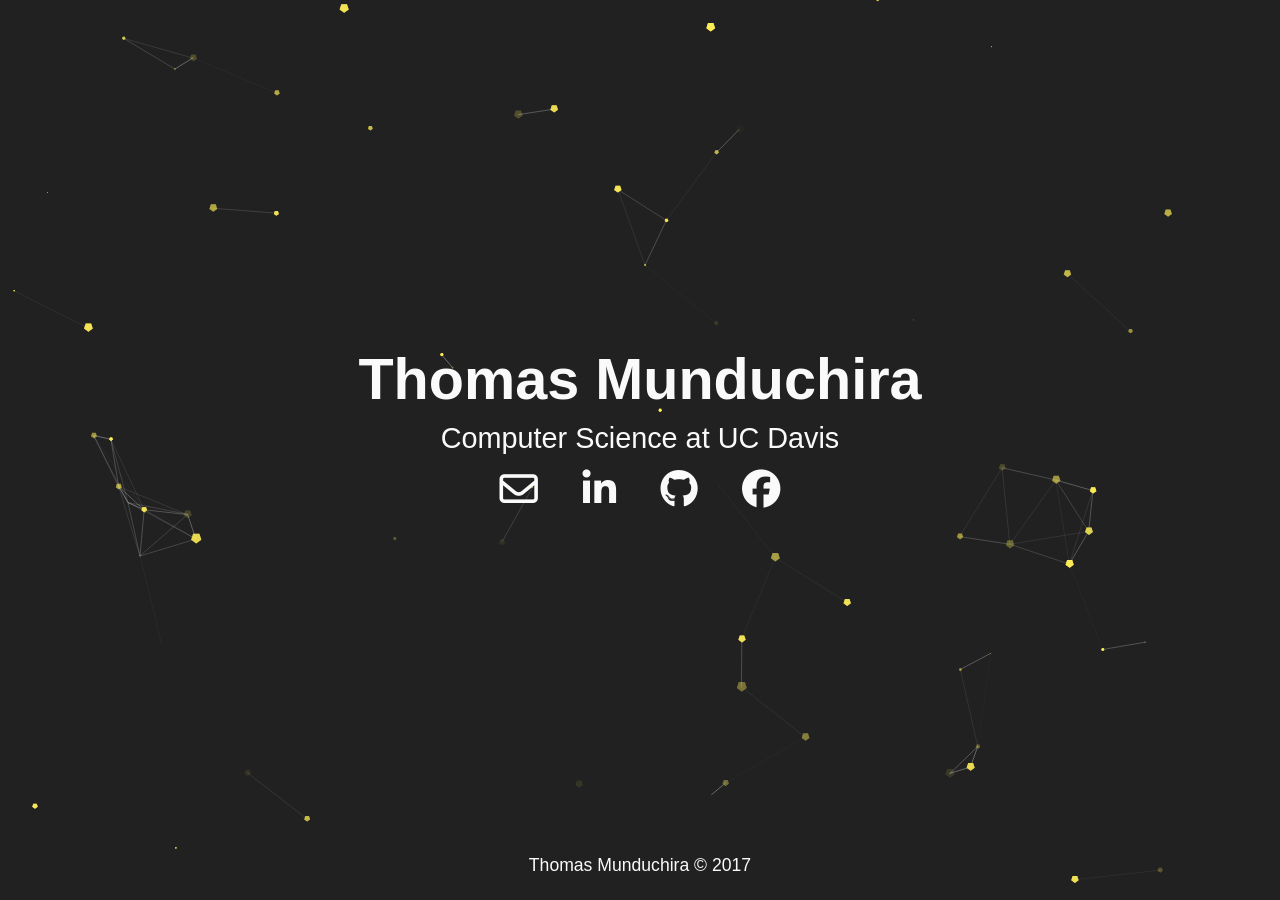
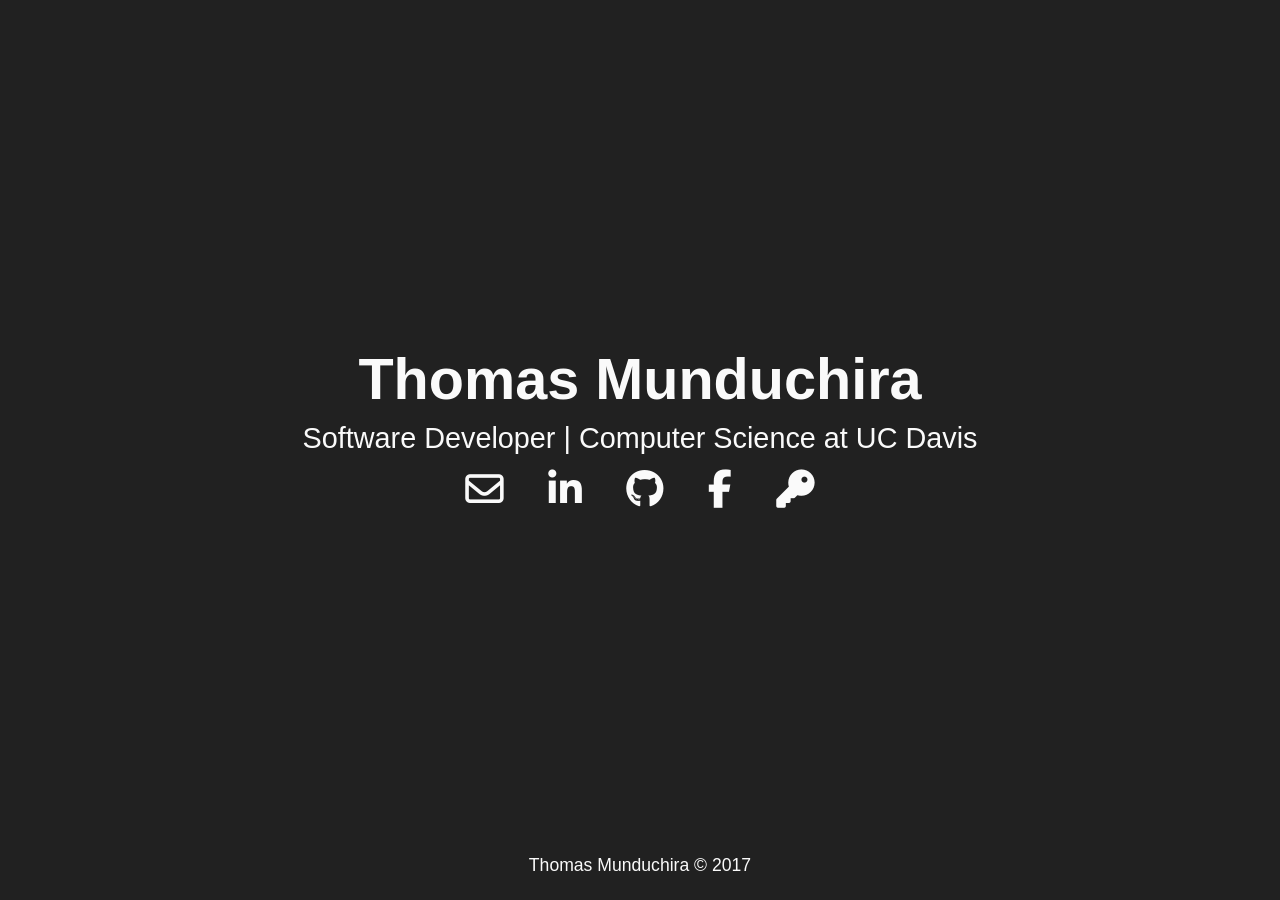
Before and after one commit to thomasmunduchira/thomasmunduchira.github.io, a Jekyll site: the page built from index.html, in a window 1280 px wide. Built offline with Jekyll 4.4.1, drawn with Linux system fonts in a browser that asks for light colours; nearby versions of some CDN libraries; some web fonts are replaced; some of the changed lines change nothing that is shown.

Commit message:
Remove particles and update icons

```diff
--- a/_config.yml
+++ b/_config.yml
@@ -1,5 +1,5 @@
 title: Thomas Munduchira
 email: thomas@thomasmunduchira.com
-description: Homepage for Thomas Munduchira, Software Developer in the San Francisco Bay Area
+description: Software Developer | Computer Science at UC Davis
 baseurl: ""
 url: "https://thomasmunduchira.com"
--- a/_includes/head.html
+++ b/_includes/head.html
@@ -38,8 +38,6 @@
   {% endfor %}
 
   <script async type="text/javascript" src="https://use.fontawesome.com/09fb527af5.js"></script>
-  <script defer type="text/javascript" src="https://ajax.googleapis.com/ajax/libs/jquery/3.1.1/jquery.min.js"></script>
-  <script defer type="text/javascript" src="https://cdn.jsdelivr.net/particles.js/2.0.0/particles.min.js"></script>
   {% for script in page.scripts %}
   <script defer type="text/javascript" src="{{ site.url}}{{ site.baseurl }}/scripts/{{ script }}.js"></script>
   {% endfor %}
--- a/index.html
+++ b/index.html
@@ -1,18 +1,17 @@
 ---
 layout: index
-title: Thomas Munduchira | Software Developer
+title: Thomas Munduchira
 stylesheets: [index]
 scripts: [index]
 ---
 <div id="content">
-  <div id="background"></div>
   <div id="splash-page">
     <div id="splash-page-content">
       <h1 id="title">
         Thomas Munduchira
       </h1>
       <p id="description">
-        Computer Science at UC Davis
+        Software Developer | Computer Science at UC Davis
       </p>
       <div id="icons">
         <a class="icon-link" target="_blank" href="mailto:thomas@thomasmunduchira.com">
@@ -24,8 +23,11 @@ scripts: [index]
         <a class="icon-link" target="_blank" href="https://github.com/thomasmunduchira">
           <i id="github-icon" class="icon fa fa-github" aria-hidden="true"></i>
         </a>
-        <a class="icon-link" target="_blank" href="https://www.facebook.com/thomas.munduchira">
-          <i id="facebook-icon" class="icon fa fa-facebook-official" aria-hidden="true"></i>
+        <a class="icon-link" target="_blank" href="https://www.facebook.com/thomasmunduchira">
+          <i id="facebook-icon" class="icon fa fa-facebook" aria-hidden="true"></i>
+        </a>
+        <a class="icon-link" target="_blank" href="https://keybase.io/thomasmunduchira">
+          <i id="facebook-icon" class="icon fa fa-key" aria-hidden="true"></i>
         </a>
       </div>
     </div>
--- a/scripts/index.js
+++ b/scripts/index.js
@@ -1,2 +1 @@
-$('#year').html(new Date().getFullYear());
-particlesJS.load('background', 'scripts/particles.json');
+document.getElementById('year').innerHTML = new Date().getFullYear();
--- a/scripts/particles.json
+++ /dev/null
@@ -1,110 +0,0 @@
-{
-  "particles": {
-    "number": {
-      "value": 50,
-      "density": {
-        "enable": true,
-        "value_area": 800
-      }
-    },
-    "color": {
-      "value": "#FFEE58"
-    },
-    "shape": {
-      "type": "polygon",
-      "stroke": {
-        "width": 0,
-        "color": "#000000"
-      },
-      "polygon": {
-        "nb_sides": 5
-      },
-      "image": {
-        "src": "img/github.svg",
-        "width": 100,
-        "height": 100
-      }
-    },
-    "opacity": {
-      "value": 1,
-      "random": true,
-      "anim": {
-        "enable": false,
-        "speed": 1,
-        "opacity_min": 0,
-        "sync": false
-      }
-    },
-    "size": {
-      "value": 4,
-      "random": true,
-      "anim": {
-        "enable": false,
-        "speed": 2.5,
-        "size_min": 0.3,
-        "sync": false
-      }
-    },
-    "line_linked": {
-      "enable": true,
-      "distance": 100,
-      "color": "#ffffff",
-      "opacity": 0.4,
-      "width": 1
-    },
-    "move": {
-      "enable": true,
-      "speed": 0.6,
-      "direction": "bottom",
-      "random": true,
-      "straight": false,
-      "out_mode": "out",
-      "bounce": false,
-      "attract": {
-        "enable": false,
-        "rotateX": 600,
-        "rotateY": 600
-      }
-    }
-  },
-  "interactivity": {
-    "detect_on": "canvas",
-    "events": {
-      "onhover": {
-        "enable": false,
-        "mode": "grab"
-      },
-      "onclick": {
-        "enable": false,
-        "mode": "push"
-      },
-      "resize": true
-    },
-    "modes": {
-      "grab": {
-        "distance": 400,
-        "line_linked": {
-          "opacity": 1
-        }
-      },
-      "bubble": {
-        "distance": 250,
-        "size": 0,
-        "duration": 2,
-        "opacity": 0,
-        "speed": 3
-      },
-      "repulse": {
-        "distance": 400,
-        "duration": 0.4
-      },
-      "push": {
-        "particles_nb": 4
-      },
-      "remove": {
-        "particles_nb": 2
-      }
-    }
-  },
-  "retina_detect": true
-}
--- a/stylesheets/index.css
+++ b/stylesheets/index.css
@@ -50,12 +50,6 @@ a {
   min-height: 300px;
 }
 
-#background {
-  position: fixed;
-  width: 100vw;
-  height: 100vh;
-}
-
 #splash-page-content {
   position: relative;
   z-index: 100;
```
